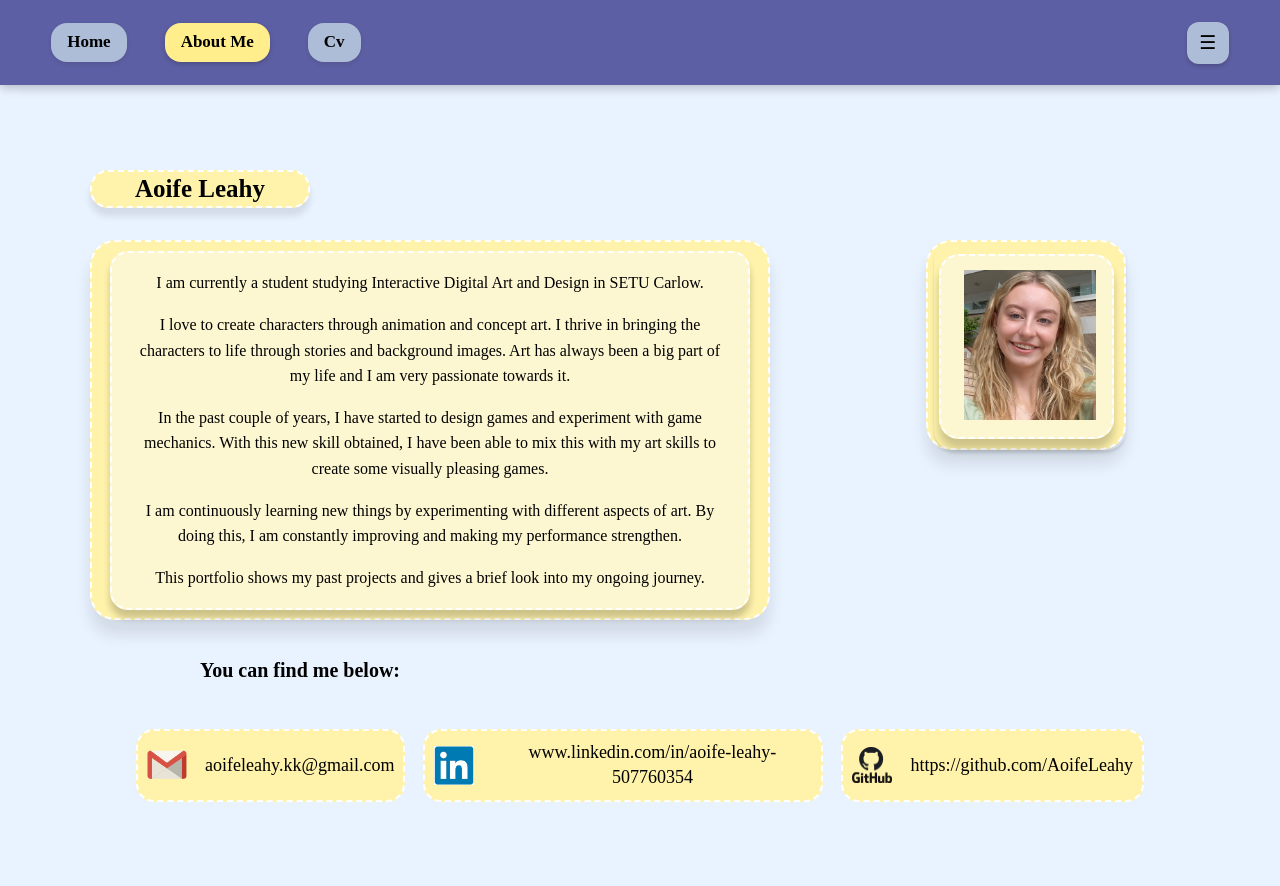
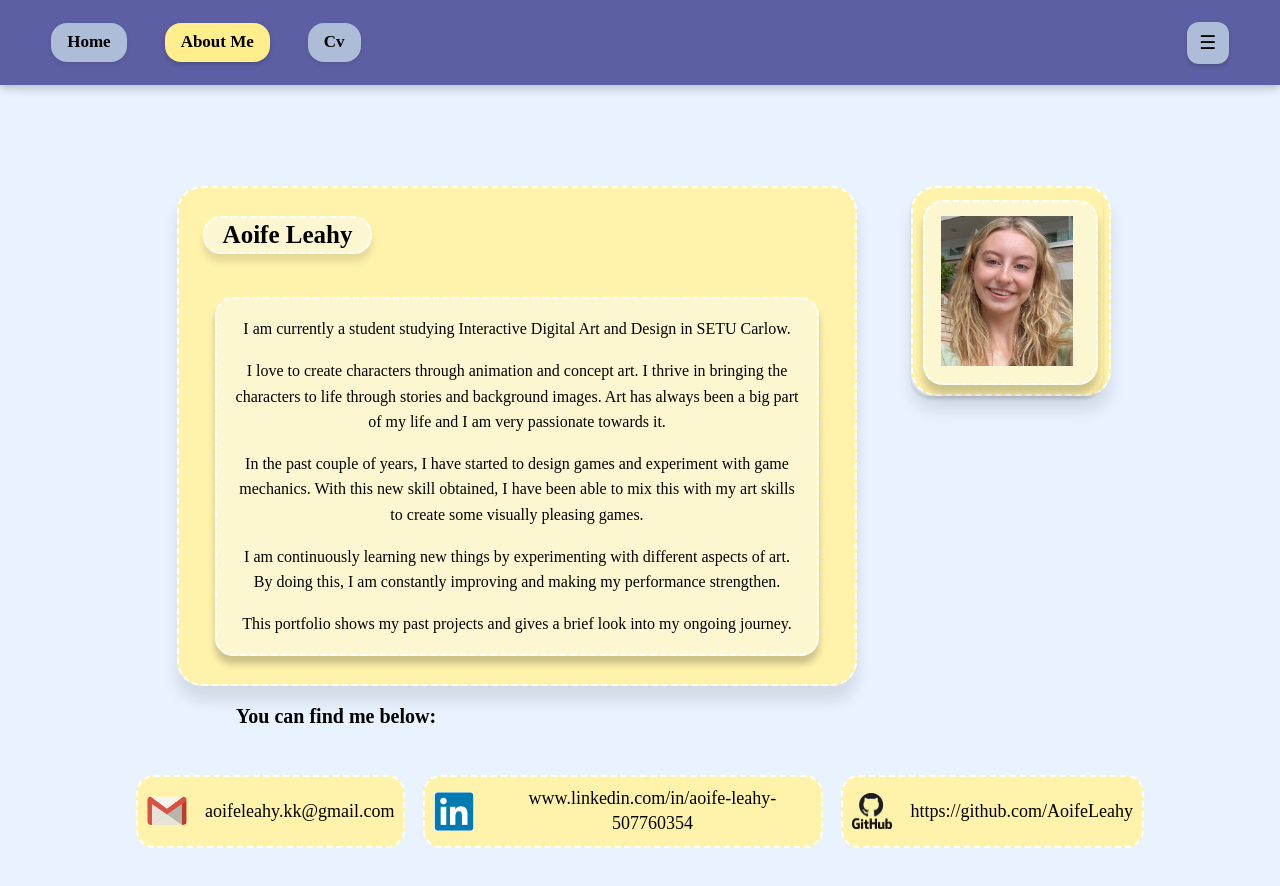
Before and after one commit to AoifeLeahy/Portfolio-Project, a SvelteKit app in the folder Portfolio/: page /About_me in a window 1280 px wide. Shown: the top 886 px of the page. Built offline with nearby package versions, Linux system fonts and the light colour scheme; a web font is replaced by a local one.

Commit message:
Fixed the about me page layout

```diff
--- a/Portfolio/src/routes/About_me/+page.svelte
+++ b/Portfolio/src/routes/About_me/+page.svelte
@@ -8,15 +8,9 @@
 </script>
 
 <div class="cv-container">
-
-    <!-- svelte-ignore a11y_img_redundant_alt -->
-    <img src="{base}/picture.jpg" alt="Photo of Aoife" class="picture"/>
-
+    <div class="content-wrapper">
+        <div class="text-section">
             <div class="description-framing-box"></div>
-
-    <div class="picture-box"></div>
-    <div class="picture-box2"></div>
-
             <div class="name-box">
                 <h1>Aoife Leahy</h1>
             </div>
@@ -26,6 +20,15 @@
                 <p>In the past couple of years, I have started to design games and experiment with game mechanics. With this new skill obtained, I have been able to mix this with my art skills to create some visually pleasing games.</p>
                 <p>I am continuously learning new things by experimenting with different aspects of art. By doing this, I am constantly improving and making my performance strengthen.</p>
                 <p>This portfolio shows my past projects and gives a brief look into my ongoing journey.</p>
+            </div>
+        </div>
+
+        <div class="picture-section">
+            <div class="picture-box"></div>
+            <div class="picture-box2"></div>
+            <!-- svelte-ignore a11y_img_redundant_alt -->
+            <img src="{base}/picture.jpg" alt="Photo of Aoife" class="picture"/>
+        </div>
     </div>
     <div class="contact-section">
         <h2>You can find me below:</h2>
@@ -65,9 +68,7 @@
 
 .picture {
     /*Layout*/
-    position: absolute;
-    top: clamp(120px, 12vw, 150px);
-    right: clamp(100px, 12vw, 170px);
+    position: relative;
     z-index: 2;
     padding: clamp(20px, 3vw, 30px);
     object-fit: cover;
@@ -86,8 +87,8 @@
 .picture-box2 {
     /*Layout*/
     position: absolute;
-    top: clamp(134px, 13vw, 164px);
-    right: clamp(112px, 13vw, 182px);
+    top: 14px;
+    left: 12px;
     z-index: 1;
     padding: clamp(20px, 3vw, 30px);
     object-fit: cover;
@@ -111,21 +112,48 @@
     /*Layout*/
     display: flex;
     flex-direction: column;
-    justify-content: left;
-    align-items: left;
+    justify-content: center;
+    align-items: center;
     text-align: center;
     margin-top: 5px;
-    position: relative;
 
     /*Size*/
     min-height: 100vh;
+    padding: 2rem;
+}
+
+.content-wrapper {
+    /*Layout*/
+    display: flex;
+    flex-direction: row;
+    justify-content: center;
+    align-items: flex-start;
+    gap: 3rem;
+    max-width: 1200px;
+    width: 100%;
+    margin-top: clamp(40px, 6vw, 60px);
+}
+
+.text-section {
+    /*Layout*/
+    display: flex;
+    flex-direction: column;
+    position: relative;
+    flex: 1;
+    max-width: 680px;
+}
+
+.picture-section {
+    /*Layout*/
+    position: relative;
+    flex-shrink: 0;
 }
 
 .picture-box {
     /*Layout*/
     position: absolute;
-    top: clamp(120px, 12vw, 150px);
-    right: clamp(100px, 12vw, 170px);
+    top: 0;
+    left: 0;
     z-index: 0;
     padding: clamp(20px, 3vw, 30px);
 
@@ -147,14 +175,12 @@
 .description-framing-box {
     /*Layout*/
     position: absolute;
-    top: clamp(120px, 12vw, 150px);
-    left: clamp(60px, 8vw, 90px);
+    top: 0;
+    left: 0;
+    right: 0;
+    bottom: 0;
     z-index: 0;
     padding: clamp(20px, 3vw, 30px);
-
-    /*Size*/
-    width: clamp(500px, 60vw, 680px);
-    height: clamp(260px, 48vw, 380px);
 
     /*Styling*/
     background-color: #fff2aa;
@@ -169,7 +195,7 @@
 
 .name-box {
     /*Styling*/
-    background-color: #fff2aa;
+    background-color: #fdf7d1;
     box-shadow: 0 8px 7px rgba(0, 0, 0, 0.1);
 
     /*Border*/
@@ -182,8 +208,9 @@
     padding: 0.1rem 1rem;
     text-align: center;
     margin-bottom: clamp(15px, 2vw, 23px);
-    margin-top: clamp(60px, 8vw, 80px);
-    margin-left: clamp(60px, 8vw, 90px);
+    margin-top: clamp(20px, 3vw, 30px);
+    margin-left: clamp(20px, 2vw, 30px);
+    align-self: flex-start;
     z-index: 1;
 
     /*Size*/
@@ -210,12 +237,12 @@
     text-align: center;
     margin-bottom: clamp(20px, 3vw, 30px);
     margin-top: clamp(15px, 2vw, 20px);
-    margin-left: clamp(80px, 10vw, 110px);
+    margin-left: clamp(30px, 3vw, 40px);
+    margin-right: clamp(30px, 3vw, 40px);
     z-index: 1;
 
     /*Size*/
     width: auto;
-    max-width: 640px;
 
     /*Font*/
     font-size: 13px;
@@ -322,6 +349,17 @@ p {
     align-items: center;
     text-align: center;
     padding: 1rem;
+  }
+
+  .content-wrapper {
+    flex-direction: column;
+    align-items: center;
+    gap: 0;
+  }
+
+  .text-section,
+  .picture-section {
+    max-width: 90%;
   }
 
   .picture,
```
Lines whose indentation alone changed are shown as unchanged.
